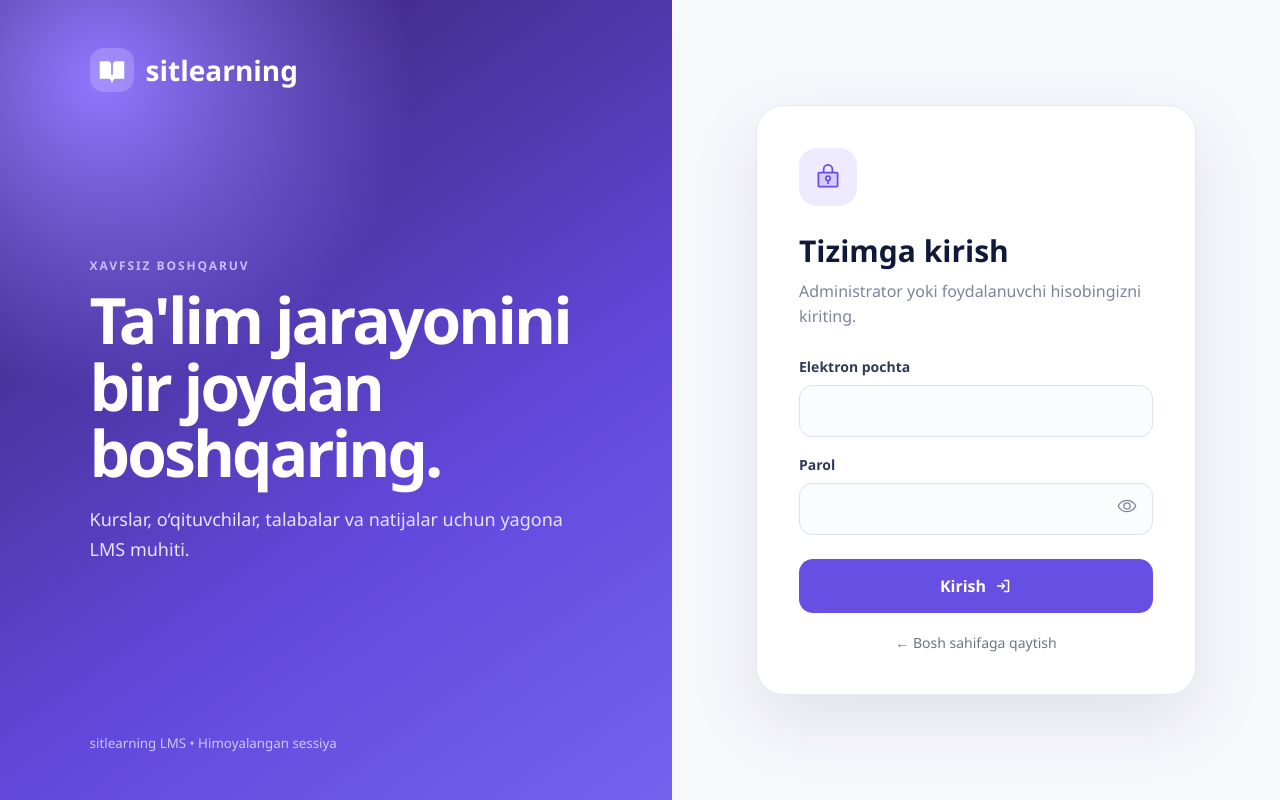
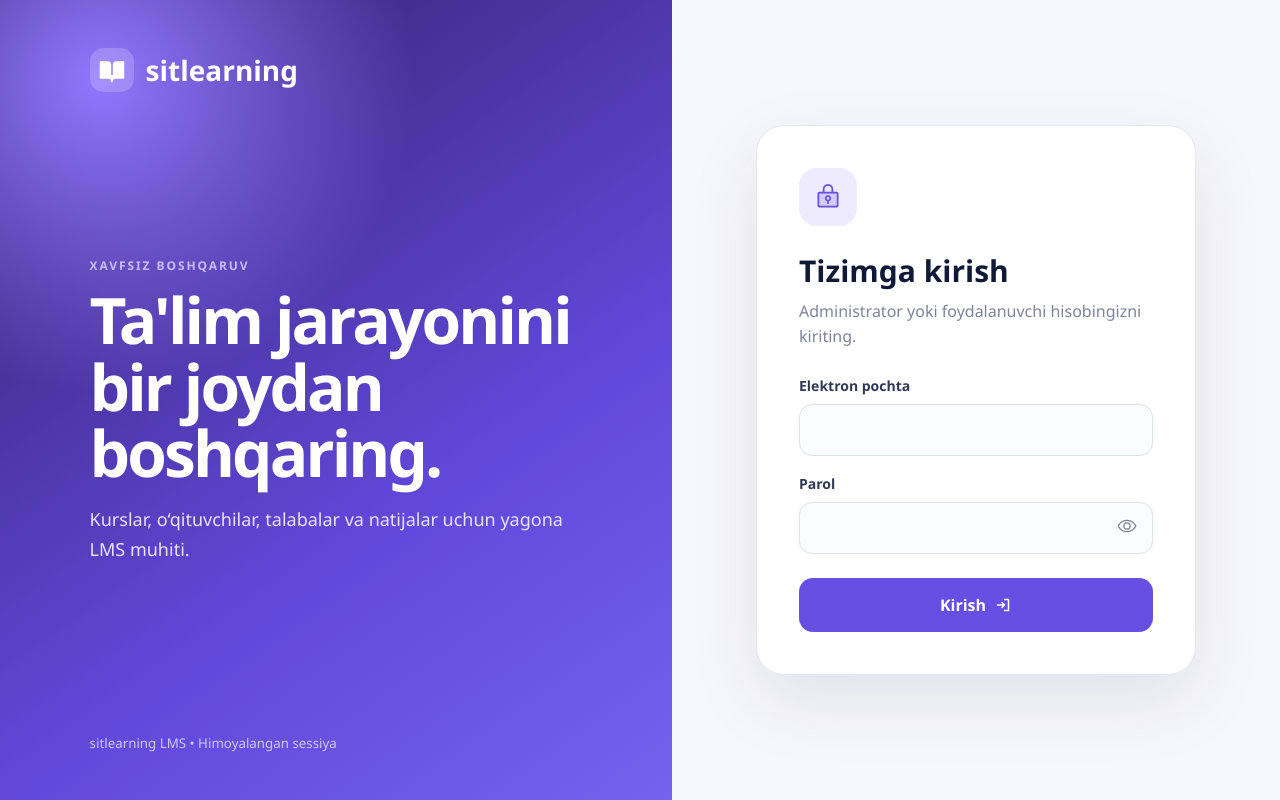
Before and after one commit to hallaboy/marifat-lms, a Next.js app: page /login in a window 1280 px wide. Built offline with nearby package versions, Linux system fonts and the light colour scheme; no server answers.

Commit message:
fix: remove login back link

```diff
--- a/app/login/page.tsx
+++ b/app/login/page.tsx
@@ -103,7 +103,6 @@ export default function LoginPage() {
           <button className={styles.submit} type="submit" disabled={submitting}>
             {submitting ? "Tekshirilmoqda…" : <>Kirish <SignIn weight="bold" /></>}
           </button>
-          <Link href="/" className={styles.back}>← Bosh sahifaga qaytish</Link>
         </form>
       </section>
     </main>
```
